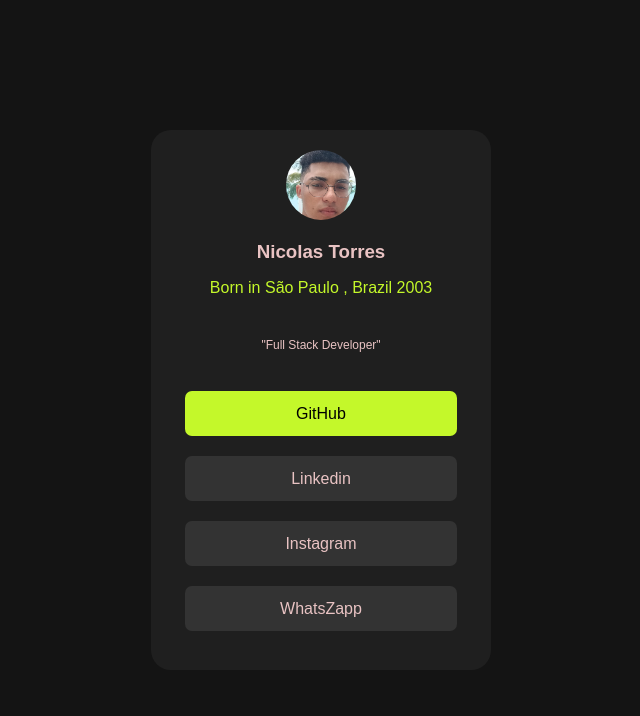
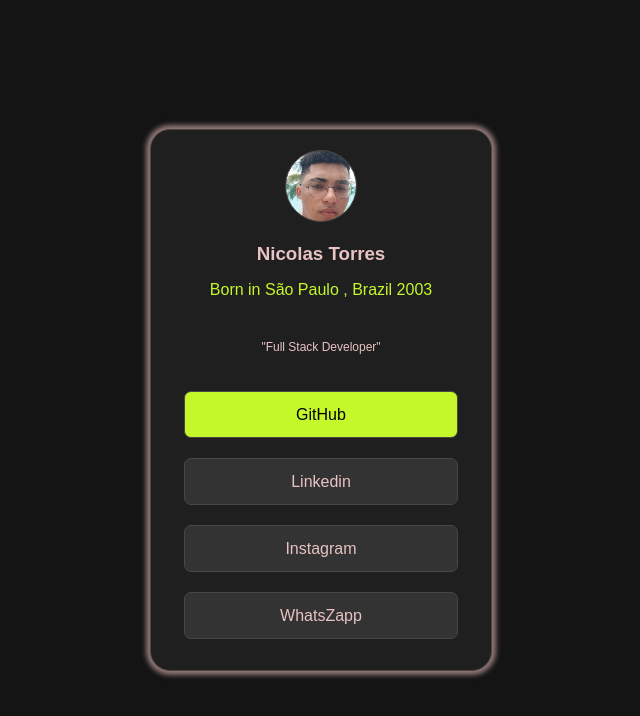
Before and after one commit to NicolasTO2020/Profile-Card, a plain HTML site: page index.html in a window 1280 px wide. In both pictures the pointer is over the element 640 px from the left and 400 px from the top of the page. Shown: the whole page, without its empty margins (319-959 px from the left). Drawn offline with Linux system fonts and the light colour scheme.

Commit message:
Estilizações finais

```diff
--- a/src/css/style.css
+++ b/src/css/style.css
@@ -19,7 +19,15 @@ main{
     width: 340px;
     height: 540px;
     background-color: #1F1F1F;
+    border: solid rgb(77, 68, 68) 0.1px;
+
+
     border-radius: 20px;
+}
+
+.cartao-perfil:hover{
+    box-shadow:0px 0px 5px 4px rgb(145, 120, 120);
+    transition: 0.3s;
 }
 
 .descricao-perfil{
@@ -38,10 +46,12 @@ main{
     border-radius: 60px;
     background: url(../img/Perfil.jpeg) no-repeat;
     background-size: 100%;
+    border: solid rgb(77, 68, 68) 1px;
     background-position: center ;
 
 
 }
+
 
 .links-perfil{
     display: flex;
@@ -57,6 +67,7 @@ main{
     flex-direction: column;
     align-items: center;
     justify-content: center;
+
     gap: 20px;
 }
 
@@ -67,6 +78,7 @@ main{
     cursor: pointer;
     color: rgb(233, 195, 195);
     height: 45px;
+    border: solid rgb(77, 68, 68) 0.1px;
     width: 100%;
     background-color: #333333;
     border-radius: 7px;
@@ -79,6 +91,8 @@ h3{
 }
 .links:hover{
     background-color: #C4F82A;
+    /* height: 47px ; */
+    transition: 0.5s;
     color: black;
 }
 
```
